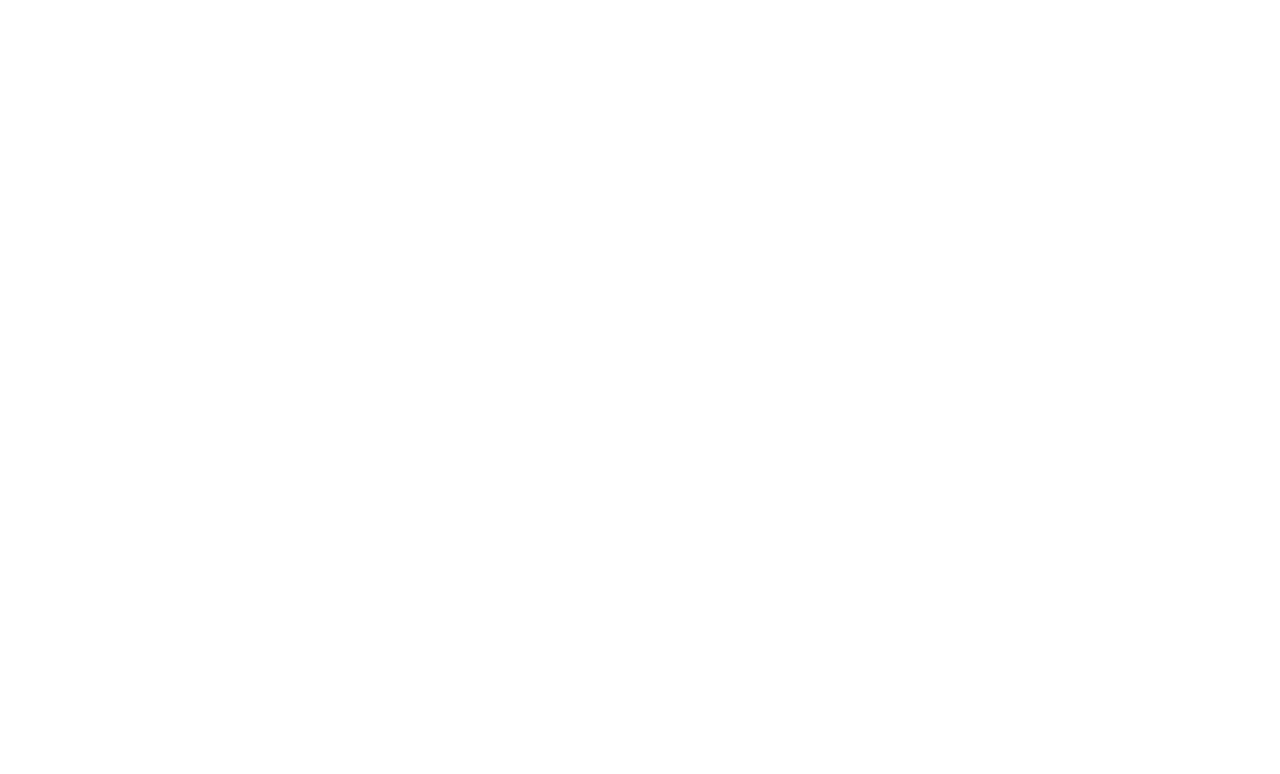
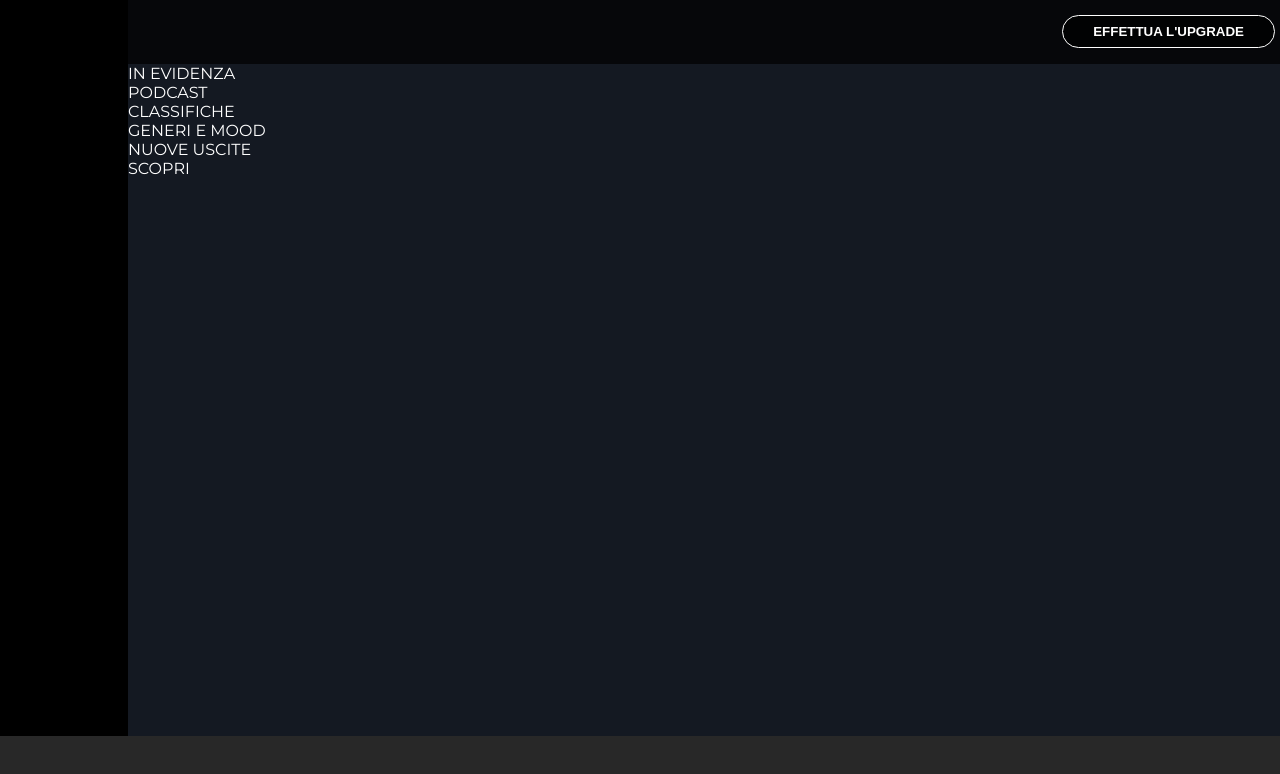
Before and after one commit to ClaudioAiello23/html-css-spotifyweb, a plain HTML site: page index.html in a window 1280 px wide. Drawn offline with Linux system fonts and the light colour scheme.

Commit message:
inserimento struttura main-footer-aside bar

```diff
--- a/css/style.css
+++ b/css/style.css
@@ -30,16 +30,21 @@ REGOLE SETUP (DA DISATTIVARE IN SEGUITO)
 */
 
 
+
+
 /*
 *********************************************
 REGOLE COMMON
 *********************************************
 */
 
+.flex{
+    display:flex;
+}
+
 /* Impostazione colori presenti nella bozza, con le variabili */
 :root{
     --aside-bar-color: black;
-    --header-color: #080b12;
     --footer-color: #282828;
     --main-color: #141922;
 }
@@ -47,3 +52,69 @@ REGOLE COMMON
 body{
     font-family: 'Montserrat', sans-serif;
 }
+
+/*
+*********************************************
+REGOLE ASIDE BAR
+*********************************************
+*/
+
+main .main-aside-bar{
+    background-color: var(--aside-bar-color);
+    height: 92vh;
+    min-width: 10%;
+    }
+
+
+/*
+*********************************************
+REGOLE MAIN CONTENT
+*********************************************
+*/
+
+main .main-right{
+    height: 92vh;
+    min-width: 90%;
+    background-color: var(--main-color);
+    color: white;
+}
+
+.main-right .top-bar{
+        height: 8vh;
+        min-width: 90%;
+        padding: 15px 5px;
+        text-align: end;
+        background-color: rgba(0,0,0,0.7);
+        position: fixed;
+    }
+
+.main-right button{
+    color: white;
+    font-weight: bold;
+    padding: 8px 30px;
+    background-color: inherit;
+    border: 1px solid white;
+    border-radius: 40px;
+}
+
+main .main-content{
+    overflow: auto;
+    }
+
+    main .menu-bar{
+        padding-top: 8vh;
+    }
+
+
+
+    /*
+*********************************************
+REGOLE FOOTER
+*********************************************
+*/
+
+footer{
+    height: 8vh;
+    background-color: var(--footer-color);
+    color: white;
+}
--- a/index.html
+++ b/index.html
@@ -5,7 +5,7 @@
      <!-- Google Fonts -->
      <link rel="preconnect" href="https://fonts.googleapis.com">
      <link rel="preconnect" href="https://fonts.gstatic.com" crossorigin>
-     <link href="https://fonts.googleapis.com/css2?family=Montserrat&family=Open+Sans:wght@500&display=swap" rel="stylesheet">
+     <link href="https://fonts.googleapis.com/css2?family=Montserrat&display=swap" rel="stylesheet">
      <!-- /Google Fonts -->
     <!-- Font Awesome - attivazione -->
     <link rel="stylesheet" href="https://cdnjs.cloudflare.com/ajax/libs/font-awesome/6.2.1/css/all.min.css" integrity="sha512-MV7K8+y+gLIBoVD59lQIYicR65iaqukzvf/nwasF0nqhPay5w/9lJmVM2hMDcnK1OnMGCdVK+iQrJ7lzPJQd1w==" crossorigin="anonymous" referrerpolicy="no-referrer" />
@@ -19,13 +19,34 @@
 </head>
 
 <body>
-    <!-- Inizio Header -->
-    <header>
-
-    </header>
-    <!-- Fine Header -->
     <!-- Inizio Main -->
     <main>
+        <section class="main-container flex">
+            <aside class="main-aside-bar">
+                PROVA1
+
+            </aside>
+
+            <div class="main-right">
+                <div class="top-bar">
+                    <button type="button">EFFETTUA L'UPGRADE</button>
+                </div>
+                <div class="main-content">
+                    <div class="menu-bar">
+                        <ul>
+                            <li>IN EVIDENZA</li>
+                            <li>PODCAST</li>
+                            <li>CLASSIFICHE</li>
+                            <li>GENERI E MOOD</li>
+                            <li>NUOVE USCITE</li>
+                            <li>SCOPRI</li>
+                        </ul>
+
+                    </div>
+
+                </div>
+            </div>
+        </section>
 
     </main>
     <!-- Fine Main -->
```
